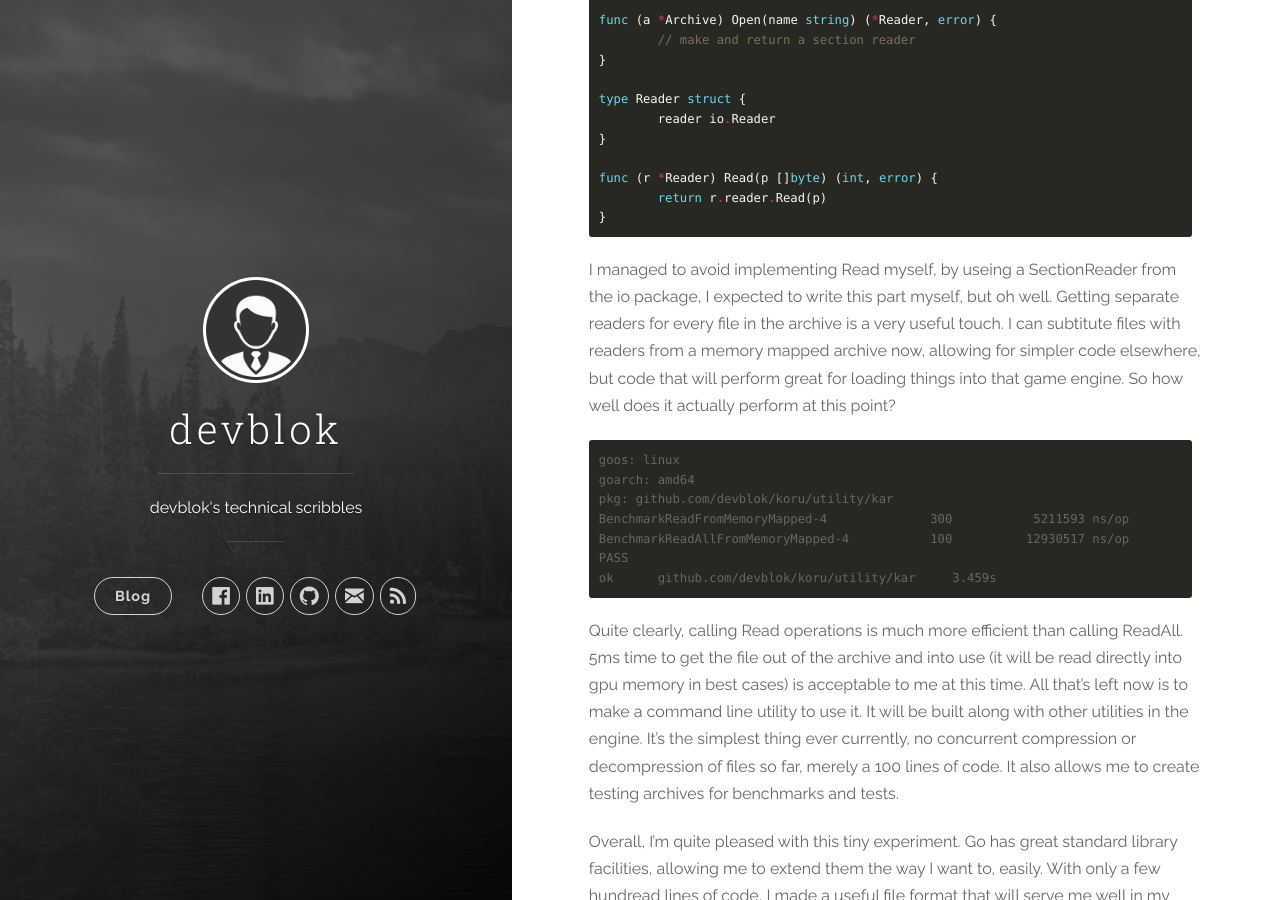
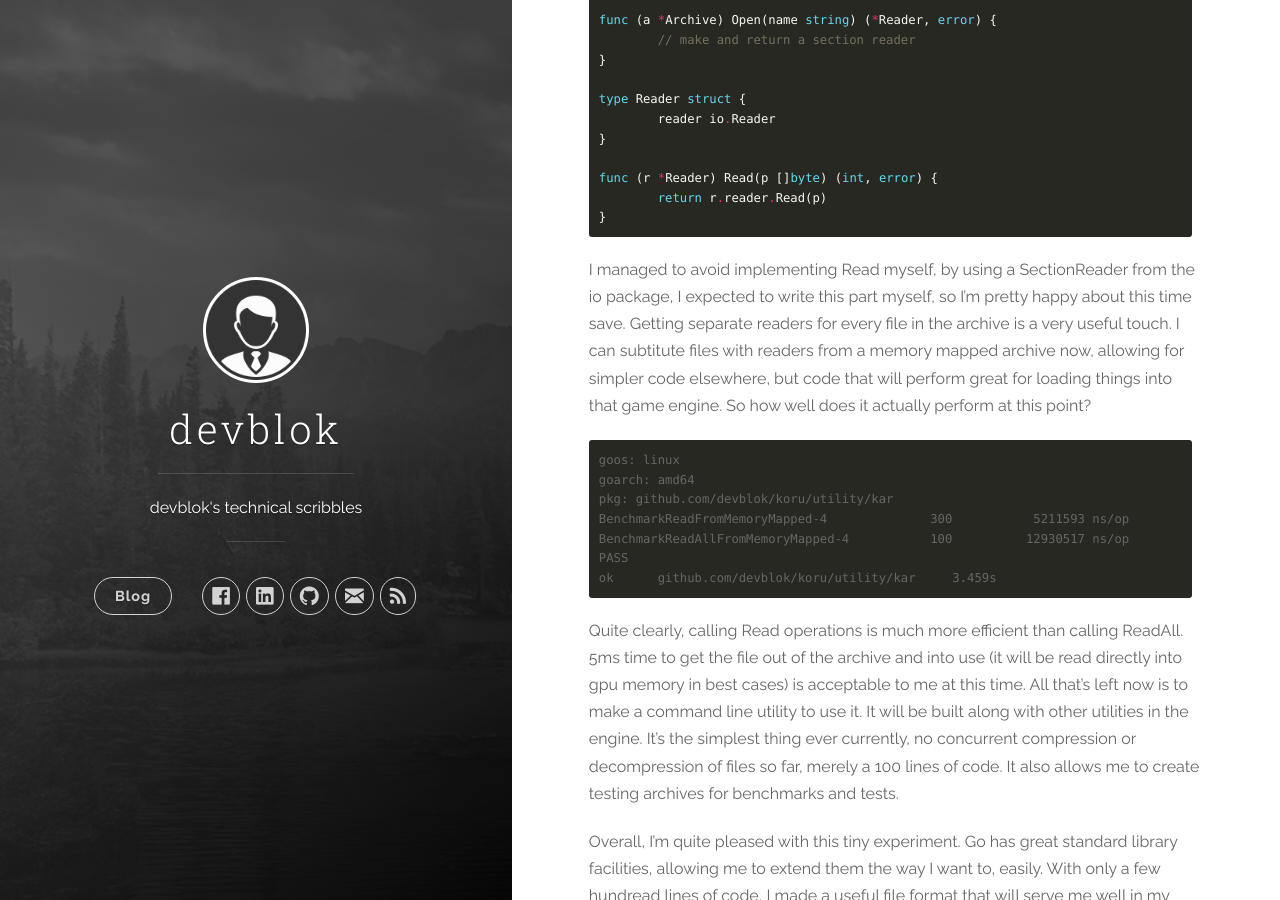
Before and after one commit to devblok/devblok.github.io, a Jekyll site: the page built from _posts/2019-09-01-kar-memory-mapped-archive.markdown, in a window 1280 px wide and 900 px high, scrolled down 2121 px. Built offline with Jekyll 4.4.1, drawn with Linux system fonts in a browser that asks for light colours.

Commit message:
Update kar post

````diff
--- a/_posts/2019-09-01-kar-memory-mapped-archive.markdown
+++ b/_posts/2019-09-01-kar-memory-mapped-archive.markdown
@@ -67,7 +67,7 @@ func (r *Reader) Read(p []byte) (int, error) {
 	return r.reader.Read(p)
 }
 ```
-I managed to avoid implementing Read myself, by useing a SectionReader from the io package, I expected to write this part myself, but oh well. Getting separate readers for every file in the archive is a very useful touch. I can subtitute files with readers from a memory mapped archive now, allowing for simpler code elsewhere, but code that will perform great for loading things into that game engine. So how well does it actually perform at this point?
+I managed to avoid implementing Read myself, by using a SectionReader from the io package, I expected to write this part myself, so I'm pretty happy about this time save. Getting separate readers for every file in the archive is a very useful touch. I can subtitute files with readers from a memory mapped archive now, allowing for simpler code elsewhere, but code that will perform great for loading things into that game engine. So how well does it actually perform at this point?
 
 ```
 goos: linux
````
